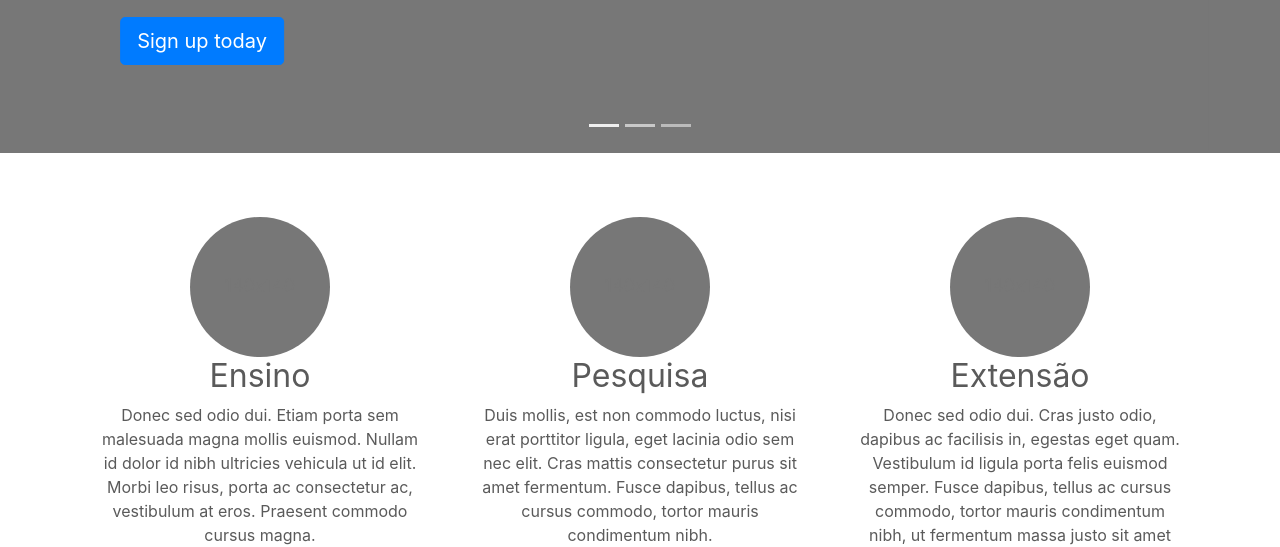
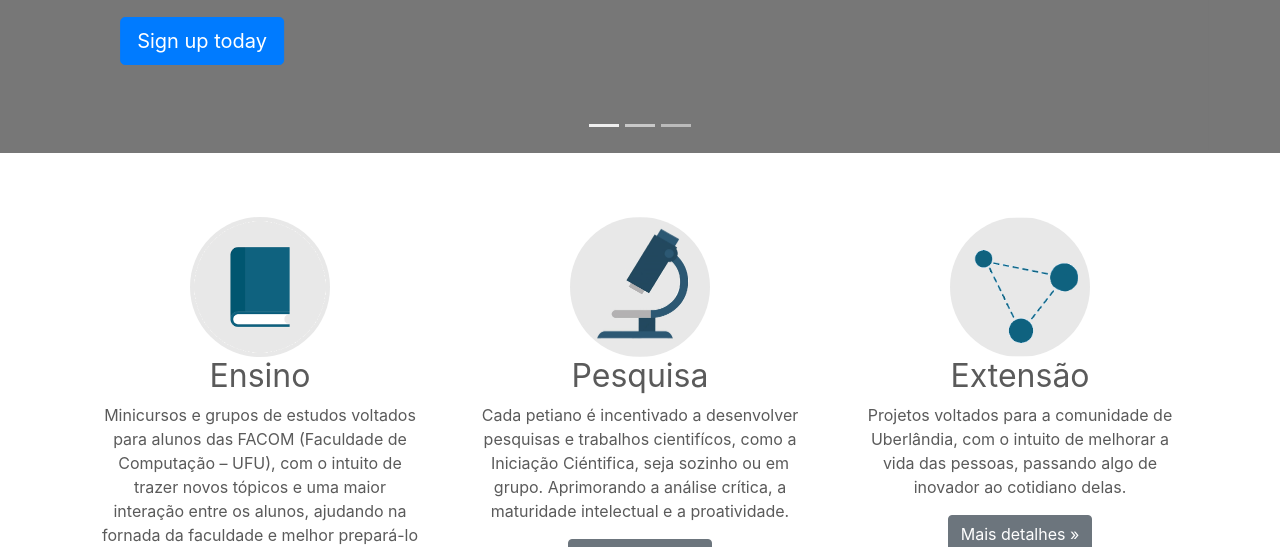
Before and after one commit to comppet-ufu/NovoSite, a plain HTML site: page NovoSite-master/index.html in a window 1280 px wide. Shown: the part 407-954 px from the top of the page. Drawn offline with nearby package versions, Linux system fonts and the light colour scheme.

Commit message:
Add files via upload

```diff
--- a/NovoSite-master/assets/css/style.css
+++ b/NovoSite-master/assets/css/style.css
@@ -46,7 +46,8 @@
 
 /* Add a grey background color to dropdown links on hover */
 .dropdown-content a:hover {
-  background-color: #9494d1;
+  background-color: #9494d1
+;
 }
 
 /* Show the dropdown menu on hover */
--- a/NovoSite-master/index.html
+++ b/NovoSite-master/index.html
@@ -111,7 +111,7 @@
               placeholder="Pesquisar"
               aria-label="Search"
             />
-            <button class="btn-search btn btn-outline-success my-2 my-sm-0" type="submit">
+            <button class="btn-search btn btn-outline-light my-2 my-sm-0" type="submit">
               Pesquisar
             </button>
 
@@ -252,20 +252,20 @@
               role="img"
               aria-label="Placeholder: 140x140"
             >
-              <title>Placeholder</title>
-              <rect width="100%" height="100%" fill="#777" />
-              <text x="50%" y="50%" fill="#777" dy=".3em">140x140</text>
+              <image href="assets/images/ensino1.png" x="0" y="0" height="140px" width="140px"/>
+              <title>Ensino</title>
+              <rect width="100%" height="100%" fill="none"/>
             </svg>
             <h2>Ensino</h2>
             <p>
-              Donec sed odio dui. Etiam porta sem malesuada magna mollis
-              euismod. Nullam id dolor id nibh ultricies vehicula ut id elit.
-              Morbi leo risus, porta ac consectetur ac, vestibulum at eros.
-              Praesent commodo cursus magna.
+              Minicursos e grupos de estudos voltados para alunos das FACOM (Faculdade de
+              Computação – UFU), com o intuito de trazer novos tópicos e uma maior interação
+              entre os alunos, ajudando na fornada da faculdade e melhor prepará-lo para
+              o mercado de trabalho.
             </p>
             <p>
               <a class="btn btn-secondary" href="#" role="button"
-                >View details &raquo;</a
+                >Mais detalhes &raquo;</a
               >
             </p>
           </div>
@@ -282,20 +282,19 @@
               role="img"
               aria-label="Placeholder: 140x140"
             >
-              <title>Placeholder</title>
-              <rect width="100%" height="100%" fill="#777" />
-              <text x="50%" y="50%" fill="#777" dy=".3em">140x140</text>
+              <image href="assets/images/pesquisa1.jpg" x="0" y="0" height="140px" width="140px"/>
+              <title>Pesquisa</title>
+              <rect width="100%" height="100%" fill="none" />
             </svg>
             <h2>Pesquisa</h2>
             <p>
-              Duis mollis, est non commodo luctus, nisi erat porttitor ligula,
-              eget lacinia odio sem nec elit. Cras mattis consectetur purus sit
-              amet fermentum. Fusce dapibus, tellus ac cursus commodo, tortor
-              mauris condimentum nibh.
+              Cada petiano é incentivado a desenvolver pesquisas e trabalhos cientifícos,
+              como a Iniciação Ciéntifica, seja sozinho ou em grupo. Aprimorando a análise
+              crítica, a maturidade intelectual e a proatividade.
             </p>
             <p>
               <a class="btn btn-secondary" href="#" role="button"
-                >View details &raquo;</a
+                >Mais detalhes &raquo;</a
               >
             </p>
           </div>
@@ -311,20 +310,19 @@
               role="img"
               aria-label="Placeholder: 140x140"
             >
-              <title>Placeholder</title>
-              <rect width="100%" height="100%" fill="#777" />
-              <text x="50%" y="50%" fill="#777" dy=".3em">140x140</text>
+            <image href="assets/images/extensão2.png" x="0" y="0" height="140px" width="140px"/>
+            <title>Extensão</title>
+            <rect width="100%" height="100%" fill="none" />
             </svg>
             <h2>Extensão</h2>
             <p>
-              Donec sed odio dui. Cras justo odio, dapibus ac facilisis in,
-              egestas eget quam. Vestibulum id ligula porta felis euismod
-              semper. Fusce dapibus, tellus ac cursus commodo, tortor mauris
-              condimentum nibh, ut fermentum massa justo sit amet risus.
+              Projetos voltados para a comunidade de Uberlândia, com o intuito de
+              melhorar a vida das pessoas, passando algo de inovador ao cotidiano
+              delas.
             </p>
             <p>
               <a class="btn btn-secondary" href="#" role="button"
-                >View details &raquo;</a
+                >Mais detalhes &raquo;</a
               >
             </p>
           </div>
```
Also changed, not shown: NovoSite-master/assets/images/ensino1.png (added), NovoSite-master/assets/images/extensão2.png (added), NovoSite-master/assets/images/pesquisa1.jpg (added).
